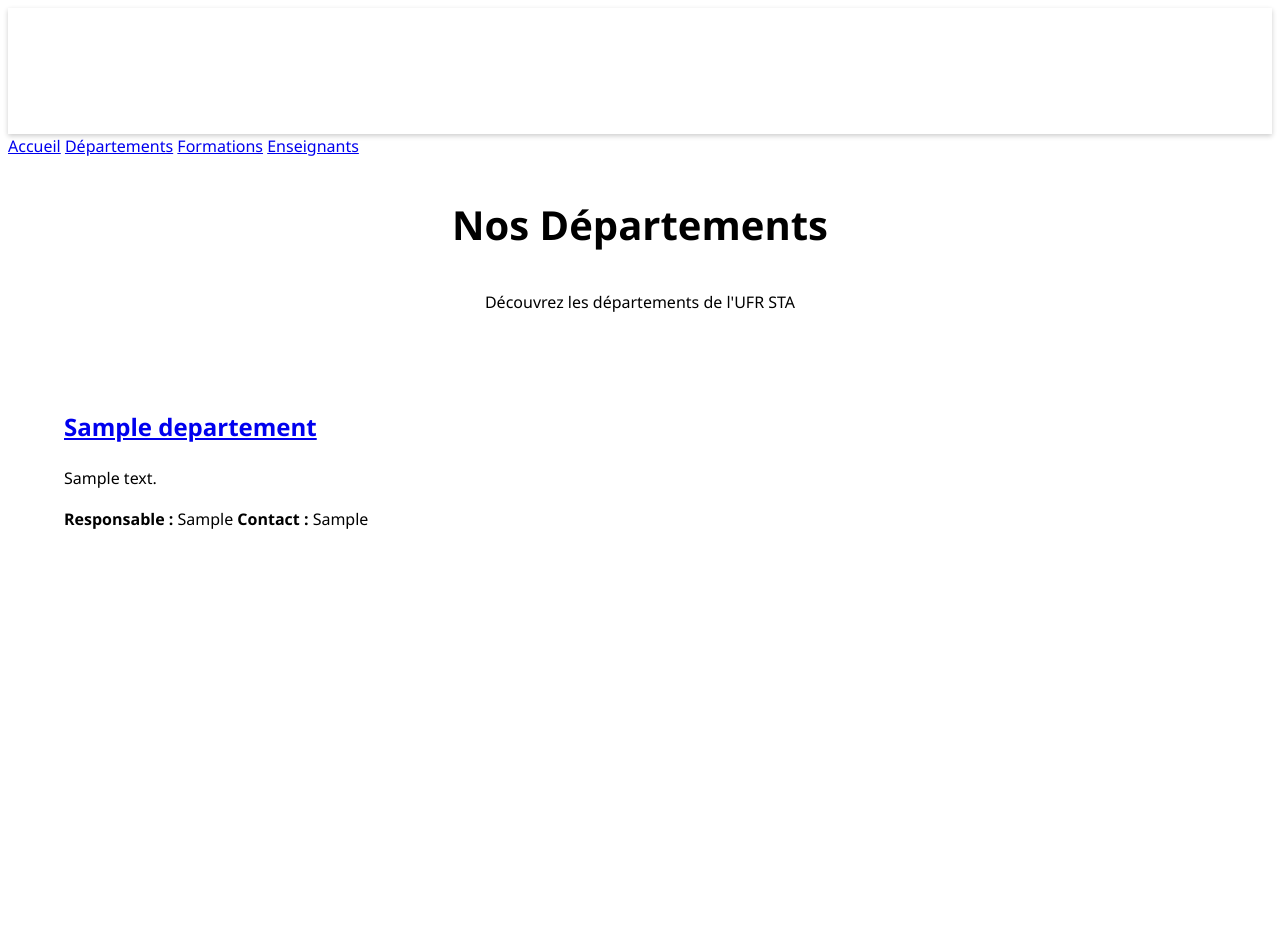
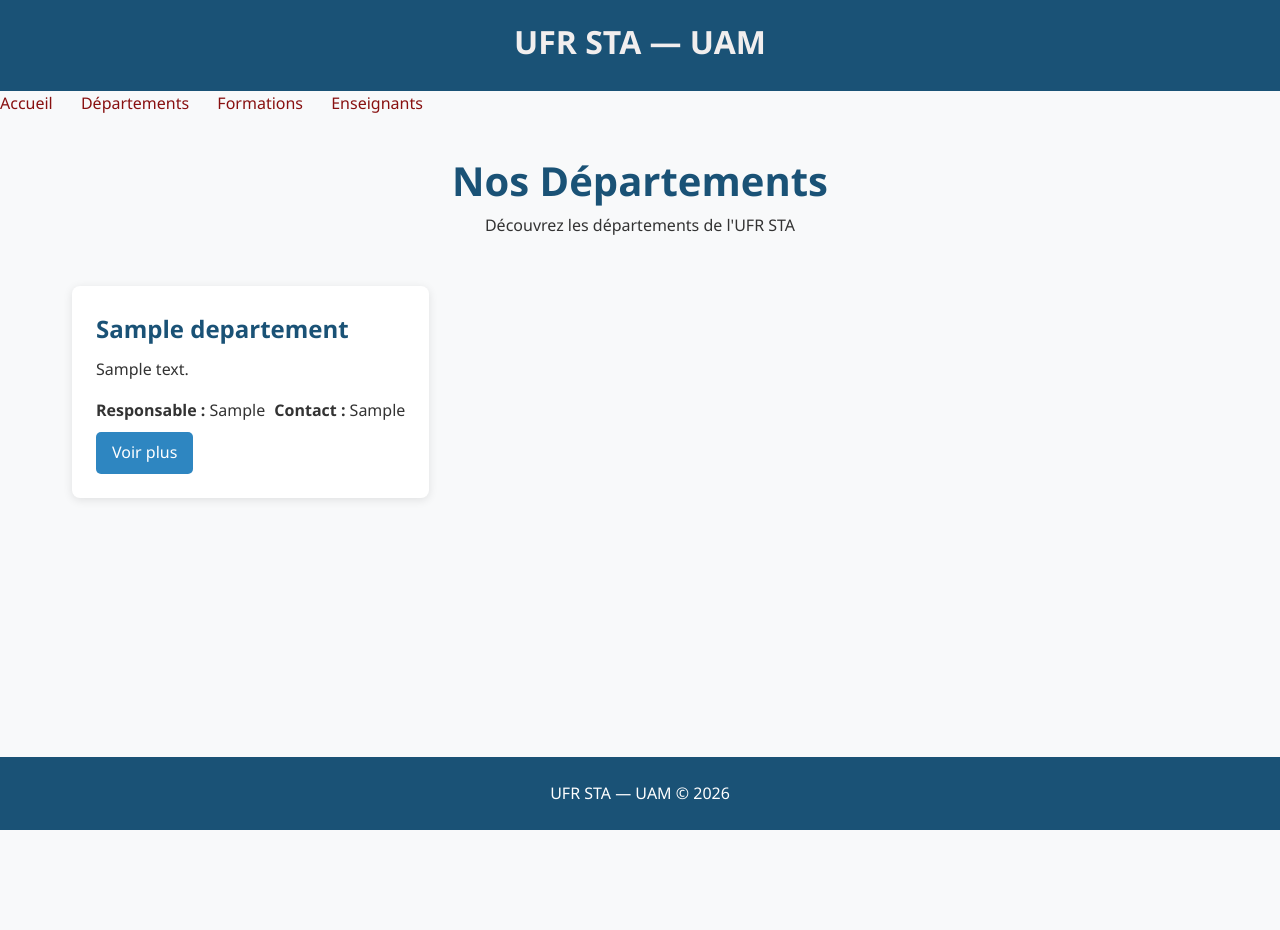
Before and after one commit to Idrissa2203/ufr-sta, a Flask app: page /departements in a window 1280 px wide. After the commit the page ends 830 px from the top, so only its background shows below. Run offline with Flask 3, Linux system fonts and the light colour scheme; tables that the repository leaves empty hold one stand-in row (values such as "Sample post").

Commit message:
style: mise à jour des fichiers CSS et JS

```diff
--- a/static/css/style.css
+++ b/static/css/style.css
@@ -1,67 +1,44 @@
+/* Reset et styles de base */
+* {
+    margin: 0;
+    padding: 0;
+    box-sizing: border-box;
+}
+
 body {
     font-family: 'Segoe UI', Tahoma, Geneva, Verdana, sans-serif;
     line-height: 1.6;
-color: var(--dark-text);
-background-color: var(--light-bg);
+    background-color: #f8f9fa;
+    color: #333;
 }
 
-/* Header & Navigation */
+/* Header et navigation */
 header {
-background: var(--primary-color);
-color: white;
-padding: 1rem 0;
-box-shadow: 0 2px 5px rgba(0,0,0,0.2);
-position: sticky;
-top: 0;
-z-index: 1000;
+    background: #1a5276;
+    color: rgb(241, 238, 238);
+    padding: 1rem 2rem;
+    text-align: center;
 }
 
-.nav-container {
-max-width: 1200px;
-margin: 0 auto;
-padding: 0 2rem;
-display: flex;
-justify-content: space-between;
-align-items: center;
-}
-.logo img {
-height: 50px;
-width: auto;
+header h1 {
+    margin-bottom: 0.5rem;
 }
 
-.nav-menu {
-display: flex;
-list-style: none;
-gap: 2rem;
+nav a {
+    color: rgb(136, 16, 16);
+    text-decoration: none;
+    margin-right: 1.5rem;
+    padding: 0.5rem 0;
+    border-bottom: 2px solid transparent;
+    transition: border-color 0.3s;
 }
 
-.nav-menu a {
-color: white;
-text-decoration: none;
-font-weight: 500;
-transition: color 0.3s;
-padding: 0.5rem 0;
-border-bottom: 2px solid transparent;
+nav a:hover {
+    border-bottom-color: white;
+    text-align: center;
 }
 
-.nav-menu a:hover {
-border-bottom-color: white;
-}
-.hamburger {
-display: none;
-flex-direction: column;
-cursor: pointer;
-}
-
-.hamburger span {
-width: 25px;
-height: 3px;
-background: white;
-margin: 3px 0;
-transition: 0.4s;
-}
-
-/* Main Content */
+/* Main */
 main {
     max-width: 1200px;
     margin: 2rem auto;
@@ -69,39 +46,31 @@ padding: 0 2rem;
     min-height: 70vh;
 }
 
-/* Flash Messages */
-.flash-messages {
-margin-bottom: 2rem;
+/* Page header */
+    .page-header {
+    text-align: center;
+    margin-bottom: 3rem;
 }
 
-.flash {
-padding: 1rem;
-border-radius: var(--border-radius);
-margin-bottom: 0.5rem;
+.page-header h1 {
+    font-size: 2.5rem;
+    color: #1a5276;
 }
 
-.flash.success {
-background: #d4edda;
-color: #155724;
-border: 1px solid #c3e6cb;
-}
-
-.flash.danger {
-background: #f8d7da;
-color: #721c24;
-border: 1px solid #f5c6cb;
-}
-.flash.warning {
-background: #fff3cd;
-color: #856404;
-border: 1px solid #ffeeba;
+/* Grids */
+.departements-grid,
+.formations-grid,
+.enseignants-grid {
+    display: grid;
+    grid-template-columns: repeat(auto-fill, minmax(280px, 1fr));
+    gap: 2rem;
 }
 
 /* Cards */
 .card {
     background: white;
-border-radius: var(--border-radius);
-box-shadow: var(--box-shadow);
+    border-radius: 8px;
+    box-shadow: 0 2px 10px rgba(0,0,0,0.1);
     overflow: hidden;
     transition: transform 0.3s, box-shadow 0.3s;
 }
@@ -114,240 +83,141 @@ box-shadow: 0 5px 20px rgba(0,0,0,0.15);
 .card-content {
     padding: 1.5rem;
 }
-/* Grids */
-.departements-grid {
-display: grid;
-grid-template-columns: repeat(auto-fill, minmax(300px, 1fr));
-gap: 2rem;
-margin-top: 2rem;
+
+.card-content h2 {
+    margin-bottom: 0.5rem;
 }
 
-.formations-grid {
-display: grid;
-grid-template-columns: repeat(auto-fill, minmax(250px, 1fr));
-gap: 1.5rem;
-margin-top: 1.5rem;
+.card-content h2 a {
+    color: #1a5276;
+    text-decoration: none;
 }
 
-.enseignants-grid {
-display: grid;
-grid-template-columns: repeat(auto-fill, minmax(200px, 1fr));
-gap: 1.5rem;
-margin-top: 1.5rem;
+.card-content h2 a:hover {
+    text-decoration: underline;
 }
+
+.card-footer {
+    margin-top: 1rem;
+    display: flex;
+    justify-content: space-between;
+    align-items: center;
+    flex-wrap: wrap;
+    gap: 0.5rem;
+}
+
 /* Buttons */
 .btn {
     display: inline-block;
-padding: 0.6rem 1.2rem;
-border: none;
-border-radius: var(--border-radius);
+    padding: 0.5rem 1rem;
+    border-radius: 5px;
     text-decoration: none;
-cursor: pointer;
     font-weight: 500;
     transition: all 0.3s;
 }
 
 .btn-primary {
-background: var(--secondary-color);
+    background: #2e86c1;
     color: white;
 }
 
 .btn-primary:hover {
-background: var(--primary-color);
-color: white;
+    background: #1a5276;
 }
 
 .btn-secondary {
-background: var(--light-bg);
-color: var(--dark-text);
+    background: #e9ecef;
+    color: #333;
     border: 1px solid #ddd;
 }
 
 .btn-secondary:hover {
-background: #e9ecef;
+    background: #dee2e6;
 }
 
-.btn-success {
-background: var(--success-color);
-color: white;
+/* Enseignant photo */
+.enseignant-photo {
+    width: 120px;
+    height: 120px;
+    border-radius: 50%;
+    overflow: hidden;
+    margin: 0 auto 1rem;
+    background: #e9ecef;
+    display: flex;
+    align-items: center;
+    justify-content: center;
 }
 
-.btn-danger {
-background: var(--danger-color);
-color: white;
+.enseignant-photo img {
+    width: 100%;
+    height: 100%;
+    object-fit: cover;
 }
 
-.btn-small {
-padding: 0.3rem 0.6rem;
-font-size: 0.8rem;
+.placeholder-photo {
+    color: #6c757d;
 }
 
-.btn-edit {
-background: var(--warning-color);
-color: white;
-}
-
-.btn-delete {
-background: var(--danger-color);
-color: white;
-}
-
-/* Formulaires */
-.admin-form {
-max-width: 800px;
-margin: 0 auto;
+/* Formation detail */
+.formation-section {
     background: white;
-padding: 2rem;
-border-radius: var(--border-radius);
-box-shadow: var(--box-shadow);
-}
-
-.form-group {
+    padding: 1.5rem;
+    border-radius: 8px;
+    box-shadow: 0 2px 10px rgba(0,0,0,0.1);
     margin-bottom: 1.5rem;
 }
 
-.form-group label {
-display: block;
-margin-bottom: 0.3rem;
-font-weight: 600;
+.formation-section h2 {
+    color: #1a5276;
+    margin-bottom: 0.5rem;
+    border-bottom: 2px solid #e9ecef;
+    padding-bottom: 0.5rem;
 }
 
-.form-control {
-width: 100%;
-padding: 0.6rem 1rem;
-border: 1px solid #ddd;
-border-radius: var(--border-radius);
-font-size: 1rem;
+.programme-content {
+    white-space: pre-wrap;
 }
 
-.form-control:focus {
-outline: none;
-border-color: var(--secondary-color);
-box-shadow: 0 0 0 3px rgba(46, 134, 193, 0.2);
+/* Alert */
+.alert {
+    padding: 1rem;
+    border-radius: 5px;
+    text-align: center;
 }
 
-.error {
-color: var(--danger-color);
-font-size: 0.9rem;
-margin-top: 0.3rem;
-display: block;
-}
-
-.form-actions {
-display: flex;
-gap: 1rem;
-margin-top: 2rem;
-}
-
-/* Tableaux admin */
-.admin-table {
-background: white;
-border-radius: var(--border-radius);
-box-shadow: var(--box-shadow);
-overflow-x: auto;
-padding: 1rem;
-}
-
-.admin-table table {
-width: 100%;
-border-collapse: collapse;
-}
-
-.admin-table th,
-.admin-table td {
-padding: 0.8rem;
-text-align: left;
-border-bottom: 1px solid #eee;
-}
-
-.admin-table th {
-background: var(--light-bg);
-font-weight: 600;
-}
-
-.admin-table tr:hover {
-background: #f8f9fa;
-}
-
-.admin-header {
-display: flex;
-justify-content: space-between;
-align-items: center;
-margin-bottom: 2rem;
-}
-
-/* Page header */
-.page-header {
-text-align: center;
-margin-bottom: 3rem;
-}
-
-.page-header h1 {
-font-size: 2.5rem;
-color: var(--primary-color);
+.alert-info {
+    background: #d1ecf1;
+    color: #0c5460;
 }
 
 /* Footer */
 footer {
-background: var(--primary-color);
+    background: #1a5276;
     color: white;
     text-align: center;
-padding: 2rem;
+    padding: 1.5rem;
     margin-top: 3rem;
 }
 
 /* Responsive */
     @media (max-width: 768px) {
-.hamburger {
-display: flex;
-}
-
-.nav-menu {
-position: absolute;
-top: 100%;
-left: 0;
-right: 0;
-background: var(--primary-color);
-flex-direction: column;
-padding: 1rem 0;
-gap: 0;
-display: none;
-}
-
-.nav-menu.active {
-display: flex;
-}
-
-.nav-menu li {
-text-align: center;
-padding: 0.5rem 0;
-}
-
-.departements-grid {
-grid-template-columns: 1fr;
-}
-
-.formations-grid {
-grid-template-columns: 1fr;
-}
-
-.enseignants-grid {
-grid-template-columns: 1fr 1fr;
-}
-}
-
-@media (max-width: 480px) {
+    .departements-grid,
+    .formations-grid,
     .enseignants-grid {
     grid-template-columns: 1fr;
 }
 
-.admin-header {
+nav a {
+    display: block;
+    margin: 0.3rem 0;
+}
+
+.card-footer {
     flex-direction: column;
-gap: 1rem;
+    align-items: stretch;
+}
+
+.btn {
     text-align: center;
 }
-
-.form-actions {
-flex-direction: column;
 }
-}
```
Also changed, not shown: static/js/main.js (+23 -0 lines). Lines whose indentation alone changed are shown as unchanged.
